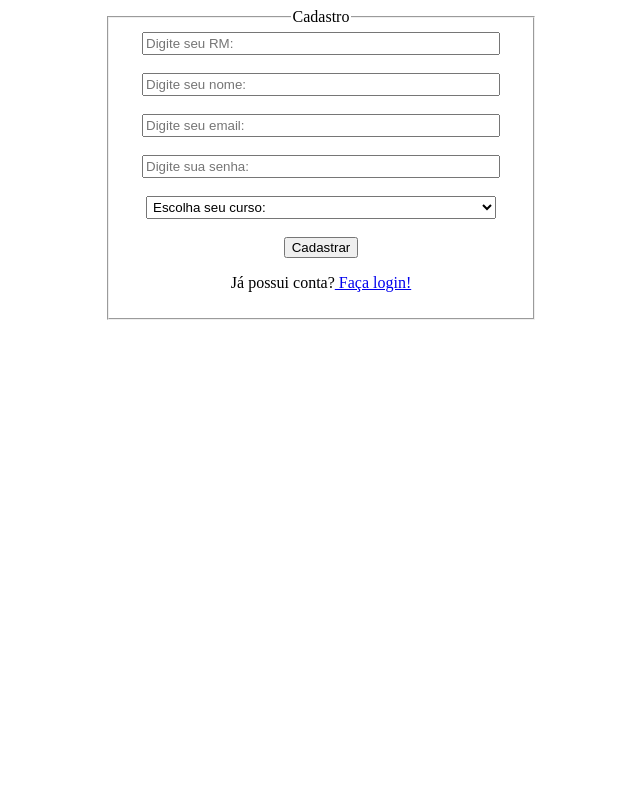
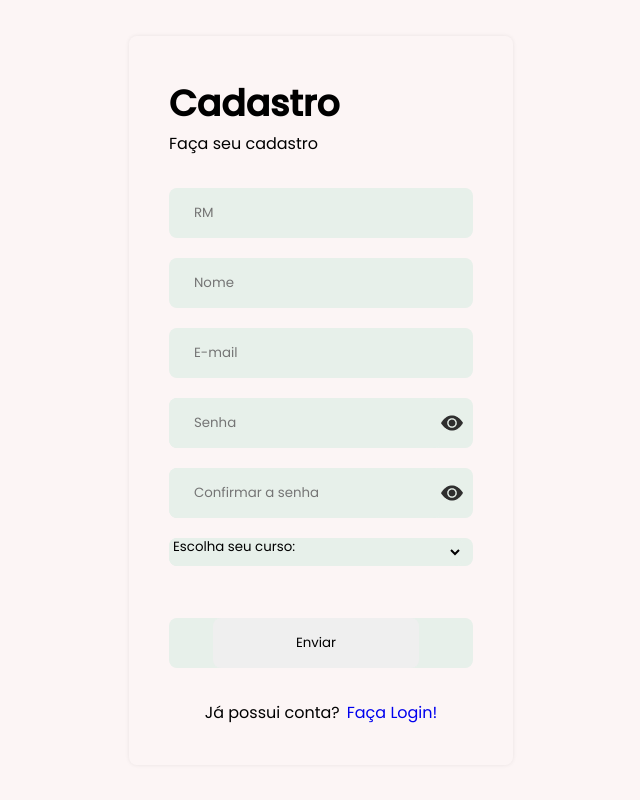
Before and after one commit to KaykSantos/Project-OWL, a PHP site: page /cadastro in a window 1280 px wide. Shown: the whole page, without its empty margins (319-959 px from the left). Run offline with PHP 8.4, Linux system fonts and the light colour scheme.

Commit message:
Atualização - Final Aula
Integração tela cadastro com css e php

```diff
--- a/cadastro/index.php
+++ b/cadastro/index.php
@@ -16,52 +16,47 @@
     <meta charset="UTF-8">
     <meta http-equiv="X-UA-Compatible" content="IE=edge">
     <meta name="viewport" content="width=device-width, initial-scale=1.0">
+    <link rel="stylesheet" href="style.css">
     <title>Cadastro</title>
-    <style>
-        body{
-            display: flex;
-            flex-direction: column;
-            align-items: center;
-            text-align: center;
-        }
-        fieldset{
-            width: 400px;
-        }
-        input{
-            width: 350px;
-            padding: 2px;
-        }
-        select{
-            width: 350px;
-            padding: 2px;
-        }
-    </style>
 </head>
 <body>
-    <form action="" method="post">
-        <fieldset>
-            <legend>Cadastro</legend>
-            <input type="number" id="rm" name="rm" placeholder="Digite seu RM: "> <br><br>
-            <input type="text" id="name" name="name" placeholder="Digite seu nome: "> <br><br>
-            <input type="email" id="email" name="email" placeholder="Digite seu email: "> <br><br>
-            <input type="password" id="password" name="password" placeholder="Digite sua senha:"> <br><br>
-            <select name="curso" id="curso"> <br><br>
+    <main>
+        <div id="container-register">
+            <div id="titles-container">
+                <h1>Cadastro</h1>
+                <h6>Faça seu cadastro</h6>
+            </div>
+
+            <form method="post">
+                <div id="inputs-container">
+                    <input type="number" name="rm" class="input" placeholder="RM">
+                    <input type="text" name="name" class="input" placeholder="Nome">
+                    <input type="email" name="email" class="input" placeholder="E-mail">
+                    <div><input type="password" id="password1" class="input" placeholder="Senha" name="password"><img src="../images/eye.png" class="img-eye" id="btn-eye1"></div>
+                    <div><input type="password" id="password2" class="input" placeholder="Confirmar a senha"    ><img src="../images/eye.png" class="img-eye" id="btn-eye2"></div>
+                    <div id="select-container">
+                        <select name="curso" id="curso" name="curso">
                         <option value="10">Escolha seu curso: </option>
-                <option value="1">1º ano - Médio de Desenvolvimento de Sistemas</option>
-                <option value="2">2º ano - Médio de Desenvolvimento de Sistemas</option>
-                <option value="3">3º ano - Médio de Desenvolvimento de Sistemas</option>
-                <option value="4">1º ano - Programação de Jogos Digitais</option>
-                <option value="5">2º ano - Programação de Jogos Digitais</option>
-                <option value="6">3º ano - Programação de Jogos Digitais</option>
-                <option value="7">1º ano - Administração</option>
-                <option value="8">2º ano - Administração</option>
-                <option value="9">3º ano - Administração</option>
+                        <option value="1">1° ano - Médio de Desenvolvimento de Sistemas </option>
+                        <option value="2">2° ano - Médio de Desenvolvimento de Sistemas </option>
+                        <option value="3">3° ano - Médio de Desenvolvimento de Sistemas </option>
+                        <option value="4">1° ano - Programação de Jogos Digitais </option>
+                        <option value="5">2° ano - Programação de Jogos Digitais </option>
+                        <option value="6">3° ano - Programação de Jogos Digitais </option>
+                        <option value="7">1° ano - Administração </option>
+                        <option value="8">2° ano - Administração </option>
+                        <option value="9">3° ano - Administração </option>
                         </select>
-            <br><br>
-            <button name="submit">Cadastrar</button>
-            <p>Já possui conta?<a href="../login"> Faça login!</a></p>
-        </fieldset>
-
+                    </div>
+                    <div id="btn-container">
+                        <button name="submit">Enviar</button>
+                    </div>
+                </div>
+            </form>
+            <div id="login-container">
+                <p>Já possui conta?</p>
+                <a href="../login">Faça Login!</a>
+            </div>
             <?php
                 if(isset($_SESSION['cad-effect'])):
             ?>
@@ -94,6 +89,31 @@
                 endif;
                 unset($_SESSION['cad-error']);
             ?>
-    </form>
+        </div>
+    </main>
+    <script>
+
+        let btn1 = document.getElementById('btn-eye1');
+        btn1.addEventListener('click', function(){
+            let input = document.getElementById('password1');
+
+            if(input.getAttribute('type') == 'password') {
+                input.setAttribute('type', 'text');
+            }else {
+                input.setAttribute('type', 'password');
+            }
+        });
+
+        let btn2 = document.getElementById('btn-eye2');
+        btn2.addEventListener('click', function(){
+            let input = document.getElementById('password2');
+
+            if(input.getAttribute('type') == 'password') {
+                input.setAttribute('type', 'text');
+            }else {
+                input.setAttribute('type', 'password');
+            }
+        });
+    </script>
 </body>
 </html>
--- /dev/null
+++ b/cadastro/style.css
@@ -0,0 +1,156 @@
+@import url('https://fonts.googleapis.com/css2?family=Poppins:ital,wght@0,300;0,400;0,500;1,700&display=swap');
+
+*{
+    margin: 0;
+    padding: 0;
+    box-sizing: border-box;
+    font-family: 'Poppins', sans-serif;
+}
+
+body{
+    background-color: #fcf5f5;;
+}
+
+main{
+    width: 100%;
+    height: 100vh;
+
+    display: flex;
+    justify-content: center;
+    align-items: center;
+}
+
+#container-register{
+    padding: 40px;
+    width: 30%;
+    box-shadow: 0px 0px 4px rgba(0, 0, 0, 0.08);
+    border-radius: 8px;
+}
+
+#titles-container{
+    margin-bottom: 32px;
+}
+
+#titles-container h1{
+    font-size: 36px;
+    font-weight: 700;
+}
+
+#titles-container h6{
+    font-size: 16px;
+    font-weight: 400;
+}
+
+
+#inputs-container{
+    display: flex;
+    flex-direction: column;
+    gap: 20px;
+}
+
+#inputs-container .input{
+    width: 100%;
+    height: 50px;
+    border-radius: 8px;
+    border: none;
+    background-color: #e7f0ea;
+    display: flex;
+    flex-direction: column;
+    align-items: center;
+
+}
+
+#inputs-container input{
+    border: none;
+    outline: none;
+    background-color: transparent;
+    height: 35px;
+    width: 100%;
+}
+
+#inputs-container input[placeholder]{
+    padding: 0px 25px;
+}
+
+#inputs-container div{
+    display: flex;
+    flex-direction: row;
+    align-items: center;
+    border-radius: 8px;
+    padding-right:10px;
+
+    background-color: #e7f0ea;
+}
+
+#inputs-container .img-eye:hover{
+    cursor: pointer;
+}
+
+#select-container{
+    display: flex;
+    flex-direction: row;
+    margin-bottom: 32px;
+}
+
+#select-container select{
+    width: 100%;
+    height: 28px;
+    border-radius: 8px;
+    border: none;
+    background-color: #e7f0ea;
+    display: flex;
+    flex-direction: column;
+    justify-content: center;
+    align-items: center;
+}
+
+#select-container select option{
+    outline: none;
+    border: none;
+
+    display: flex;
+    align-items: center;
+}
+
+#btn-container{
+    width: 100%;
+    display: flex;
+    align-items: center;
+    justify-content: center;
+    margin-bottom: 32px;
+}
+
+#btn-container button{
+    width: 70%;
+    height: 50px;
+    border-radius: 8px;
+    border: none;
+}
+
+#btn-container button:hover{
+    cursor: pointer;
+}
+
+#login-container{
+    display: flex;
+    flex-direction: row;
+    justify-content: center;
+    gap: 7px;
+}
+
+
+#login-container a{
+    text-decoration: none;
+}
+
+@media only screen and (max-width: 1300px){
+    .container-register{
+        width: 40%;
+    }
+}
+
+@media only screen and (max-width: 700px){
+    .container-register{
+        width: 90%;
+    }
+}
--- a/login/style.css
+++ b/login/style.css
@@ -123,6 +123,7 @@ main{
     color: #1b7283;
 }
 
+
 /*@media only screen and (max-width: 900px){
     .left-main .img-logo{
         width: 500px;
```
Lines whose indentation alone changed are shown as unchanged.
